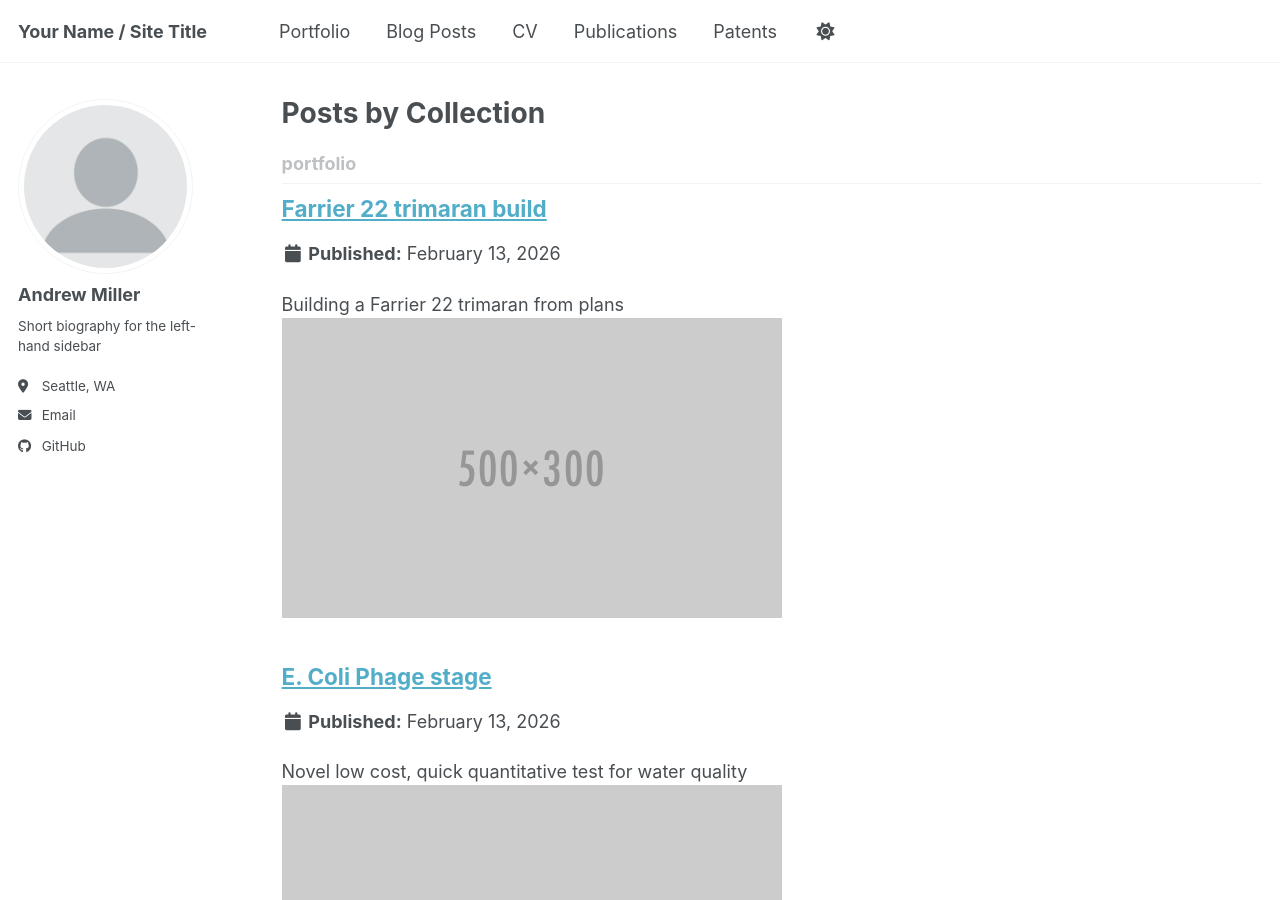
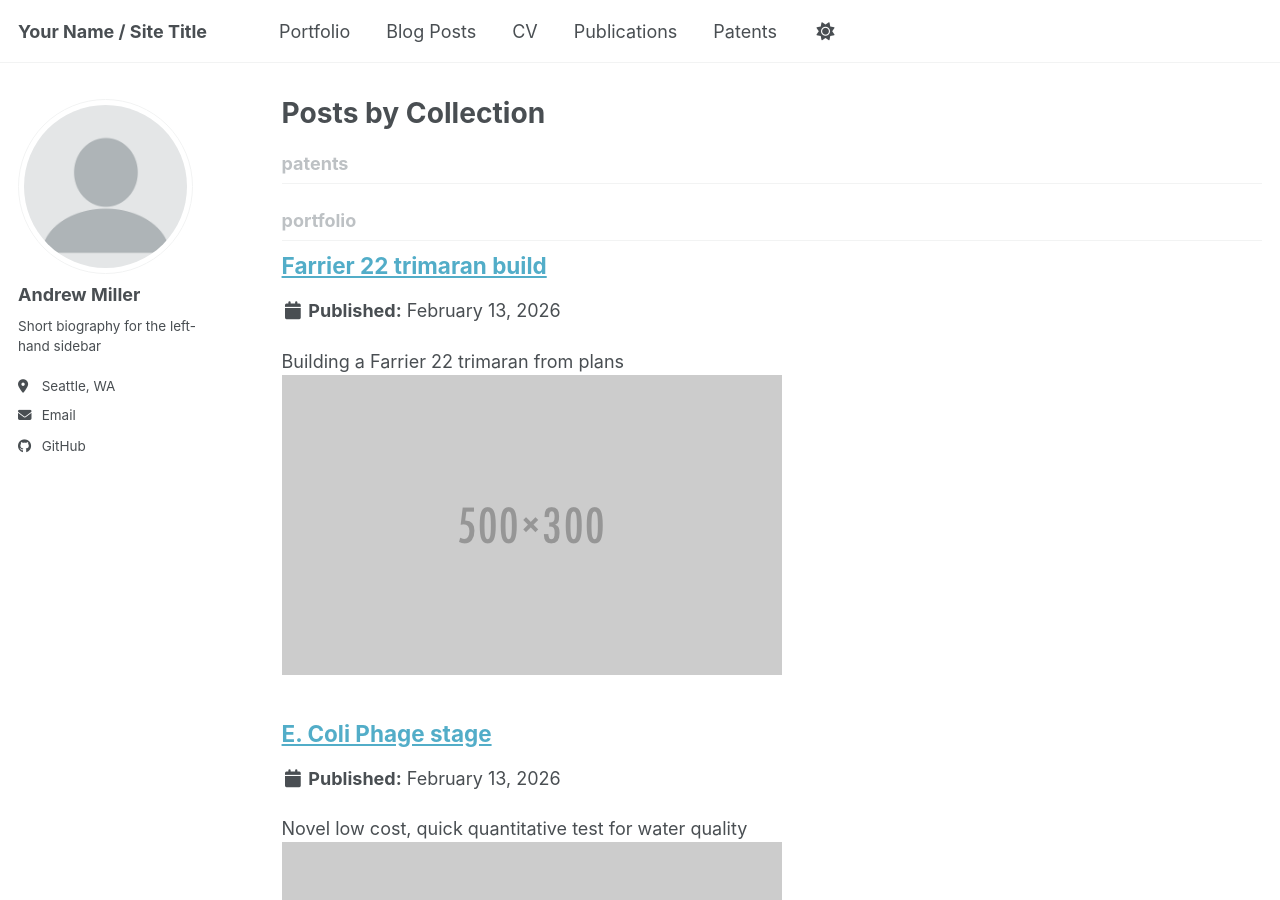
Before and after one commit to durundal-cnc/durundal-cnc.github.io, a Jekyll site: the page built from _pages/collection-archive.html, in a window 1280 px wide and 900 px high. Built offline with Jekyll 4.4.1, drawn with Linux system fonts in a browser that asks for light colours; a script bundle is joined from its source files by our own code; library files that are not in the unit come from our copies.

Commit message:
Update _config.yml

```diff
--- a/_config.yml
+++ b/_config.yml
@@ -233,7 +233,9 @@
   talks:
     output: false
     permalink: /:collection/:path/
-
+  patents:
+    output: true
+    permalink: /:collection/:path/
 
 # These settings control how pages and collections are included in the site
 defaults:
@@ -290,7 +292,14 @@
       layout: talk
       author_profile: true
       share: true
-
+  # _patents
+  - scope:
+      path: ""
+      type: patents
+    values:
+      layout: single
+      author_profile: true
+      share: true
 
 # Sass/SCSS
 sass:
```
